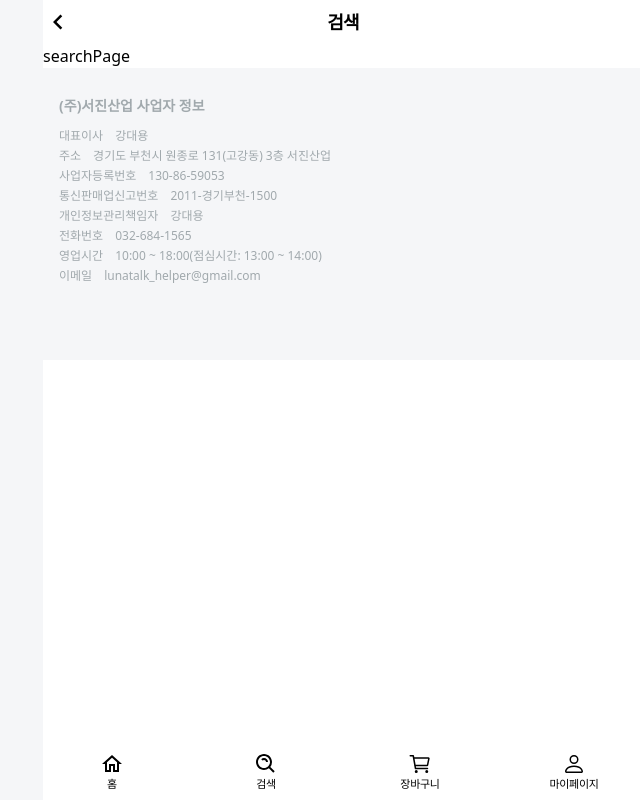
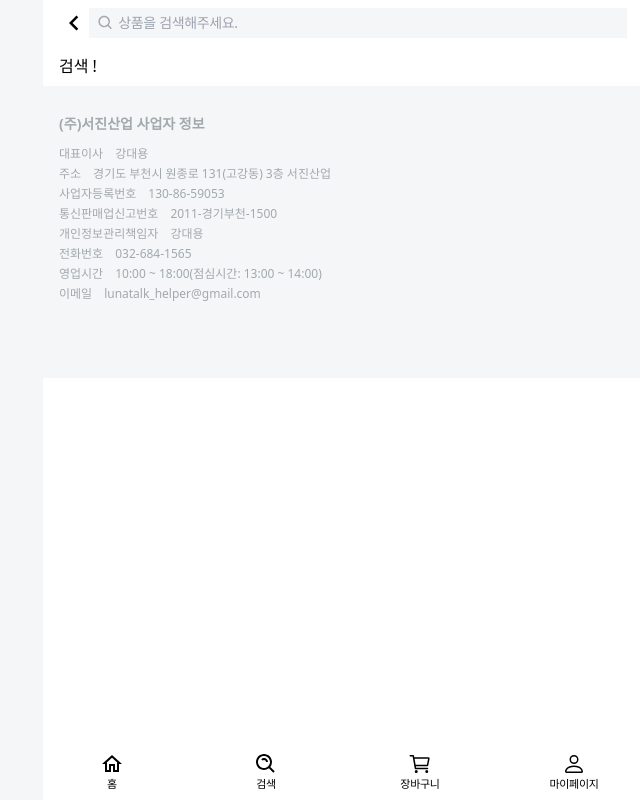
Before and after one commit to theo-ooooo/lunatalk.frontend, a Next.js app: page /search in a window 1280 px wide. Shown: the whole page, without its empty margins (297-937 px from the left). Built offline with nearby package versions, Linux system fonts and the light colour scheme.

Commit message:
[ADD] search-page

```diff
--- a/src/app/(backHeader)/cart/page.tsx
+++ b/src/app/(backHeader)/cart/page.tsx
@@ -1,3 +1,12 @@
+import { isLogin } from "@/lib/auth";
+import { redirect } from "next/navigation";
+
 export default function Page() {
+  const login = isLogin();
+
+  if (!login) {
+    redirect("/auth/login?redirect=/cart");
+  }
+
   return <div>cartPage</div>;
 }
--- a/src/app/(backHeader)/search/page.tsx
+++ /dev/null
@@ -1,3 +0,0 @@
-export default function Page() {
-  return <div>searchPage</div>;
-}
--- /dev/null
+++ b/src/app/(searchHeader)/layout.tsx
@@ -0,0 +1,19 @@
+import BackHeader from "@/components/common/layout/BackHeader";
+import BackHeaderSkeleton from "@/components/common/layout/BackHeaderSkeleton";
+import SearchBar from "@/components/search/SearchBar";
+import { Suspense } from "react";
+
+export default function Layout({
+  children,
+}: Readonly<{
+  children: React.ReactNode;
+}>) {
+  return (
+    <div>
+      <Suspense fallback={<div>...</div>}>
+        <SearchBar />
+      </Suspense>
+      {children}
+    </div>
+  );
+}
--- /dev/null
+++ b/src/app/(searchHeader)/search/page.tsx
@@ -0,0 +1,7 @@
+import { BiSearch } from "react-icons/bi";
+import { IoCloseCircleSharp } from "react-icons/io5";
+import { MdKeyboardArrowLeft } from "react-icons/md";
+
+export default function Page() {
+  return <div className='flex px-4 py-2'>검색 !</div>;
+}
--- a/src/components/auth/EmailLogin.tsx
+++ b/src/components/auth/EmailLogin.tsx
@@ -2,10 +2,9 @@
 import { LoginAction } from "@/actions/login";
 import CustomToast from "@/lib/toast";
 import Link from "next/link";
+import { useRouter, useSearchParams } from "next/navigation";
 import { useEffect } from "react";
 import { useFormState, useFormStatus } from "react-dom";
-import { toast } from "react-toastify";
-
 export default function EmailLogin() {
   const [state, formAction] = useFormState(LoginAction, null);
 
--- /dev/null
+++ b/src/components/search/SearchBar.tsx
@@ -0,0 +1,17 @@
+"use client";
+
+import { MdKeyboardArrowLeft } from "react-icons/md";
+import SearchInput from "./SearchInput";
+import { useRouter } from "next/navigation";
+
+export default function SearchBar() {
+  const router = useRouter();
+  return (
+    <div className='flex px-4 py-2'>
+      <div className='cursor-pointer' onClick={() => router.back()}>
+        <MdKeyboardArrowLeft size={30} />
+      </div>
+      <SearchInput />
+    </div>
+  );
+}
--- /dev/null
+++ b/src/components/search/SearchInput.tsx
@@ -0,0 +1,41 @@
+"use client";
+
+import useSearch from "@/hooks/useSearch";
+import { useSearchParams } from "next/navigation";
+import { useEffect } from "react";
+import { BiSearch } from "react-icons/bi";
+import { IoCloseCircleSharp } from "react-icons/io5";
+
+export default function SearchInput() {
+  const { searchText, onChange, onReset, setSearchText, onEnter } = useSearch();
+  const searchParams = useSearchParams();
+  const q = searchParams.get("q");
+
+  useEffect(() => {
+    if (q) {
+      setSearchText(q);
+    }
+  }, []);
+
+  return (
+    <div className='flex bg-[#f5f6f8] w-full flex-row items-center px-2'>
+      <BiSearch size={18} color='#A1A9AD' />
+      <input
+        type='text'
+        className='bg-transparent w-full ml-1 text-sm rounded-md placeholder:text-sm placeholder:tracking-tight outline-none'
+        placeholder='상품을 검색해주세요.'
+        name='searchText'
+        value={searchText}
+        onChange={onChange}
+        onKeyDown={onEnter}
+      />
+      {searchText.length > 0 ? (
+        <div onClick={onReset}>
+          <IoCloseCircleSharp size={20} color='#A1A9AD' />
+        </div>
+      ) : (
+        <></>
+      )}
+    </div>
+  );
+}
--- /dev/null
+++ b/src/hooks/useSearch.ts
@@ -0,0 +1,32 @@
+import { useRouter } from "next/navigation";
+import { useCallback, useState } from "react";
+
+export default function useSearch() {
+  const [searchText, setSearchText] = useState("");
+  const router = useRouter();
+
+  const onChange = (e: React.ChangeEvent<HTMLInputElement>) => {
+    setSearchText(e.target.value || "");
+  };
+
+  const onReset = () => {
+    setSearchText("");
+    router.push("/search");
+  };
+
+  const onEnter = useCallback(
+    (e: React.KeyboardEvent<HTMLInputElement>) => {
+      if (e.key === "Enter") {
+        router.push(`/search?q=${searchText}`);
+      }
+    },
+    [router, searchText]
+  );
+  return {
+    searchText,
+    setSearchText,
+    onChange,
+    onReset,
+    onEnter,
+  };
+}
--- /dev/null
+++ b/src/lib/api/search.ts
@@ -0,0 +1 @@
+export async function SearchProductsByName(name: string) {}
--- /dev/null
+++ b/src/lib/auth.ts
@@ -0,0 +1,19 @@
+import { cookies } from "next/headers";
+
+export function isLogin() {
+  const cookieStore = cookies();
+
+  return !!cookieStore.get("accessToken")?.value;
+}
+
+export function getToken() {
+  const cookieStore = cookies();
+
+  const accessToken = cookieStore.get("accessToken")?.value;
+  const refreshToken = cookieStore.get("refreshToken")?.value;
+
+  return {
+    accessToken,
+    refreshToken,
+  };
+}
```
